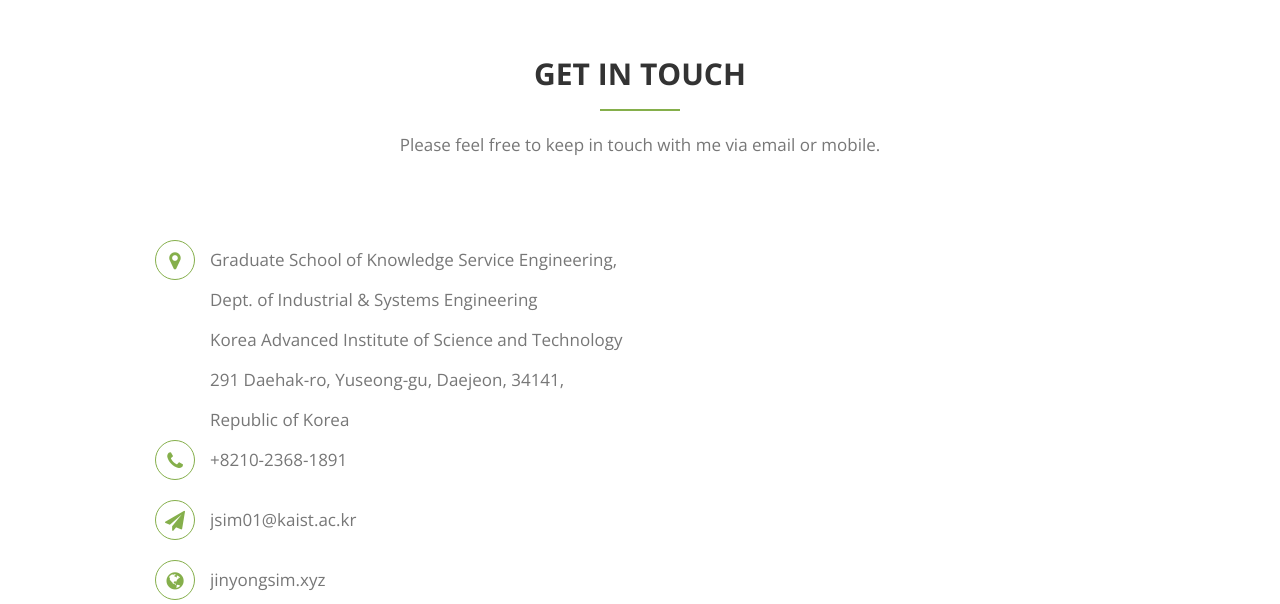
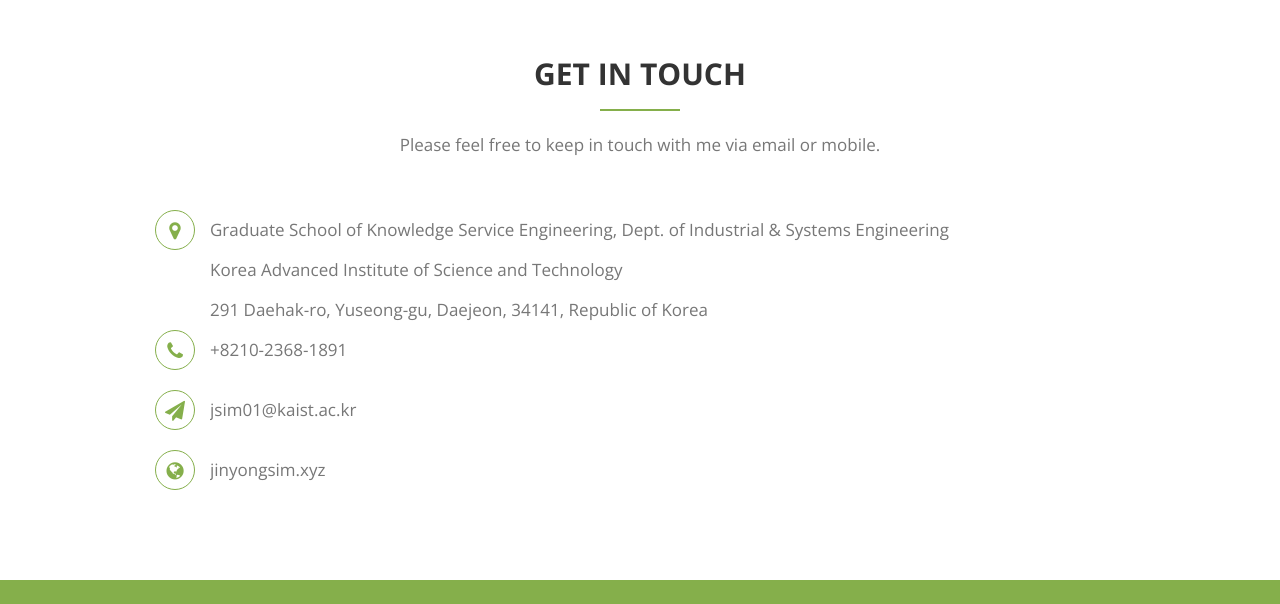
Before and after one commit to jedsim01/jsim01, a plain HTML site: page index.html in a window 1280 px wide. Shown: the part 2976-3580 px from the top of the page. Drawn offline with nearby package versions, Linux system fonts and the light colour scheme.

Commit message:
Add files via upload

```diff
--- a/assets/css/style.css
+++ b/assets/css/style.css
@@ -1,38 +1,3 @@
-/* ----------------------------------------------------------------------------------------
-* Author        : Aman
-* Template Name : Hamar | Personal Portfolio Template
-* File          : Hamar main css files
-* Version       : 1.0
-* ---------------------------------------------------------------------------------------- */
-
-
-
-
-
-/* INDEX
-----------------------------------------------------------------------------------------
-
-01. General css
-
-02. Navigation area css
-
-03. Header area css
-
-04. About area css
-
-05. Service area css
-
-06. Portfolio/work area css
-
-07. Testimonial area css
-
-08. Contact area css
-
-09. Footer area css
-
--------------------------------------------------------------------------------------- */
-
-
 
 
 /* ----------------------------------------------------------------------------------------
@@ -388,12 +353,13 @@ img {
 
 .contact-info {
     margin: 0;
-    margin-top: 30px;
+    margin-top: 0px;
     padding: 0;
     list-style: none;
+
 }
 .contact-info li  {
-    width: 100%;
+    width: 200%;
     clear: both;
     overflow: hidden;
 }
```
